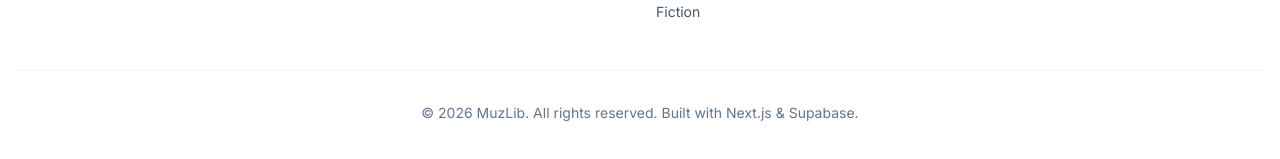
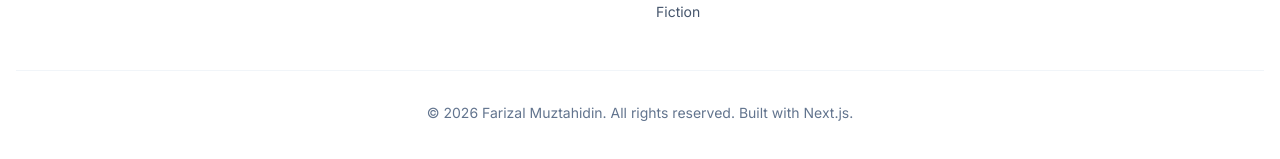
Before and after one commit to Farizal375/muzlib, a Next.js app: page / in a window 1280 px wide. Shown: the part 1291-1450 px from the top of the page. Built offline with nearby package versions, Linux system fonts and the light colour scheme; no server answers; the database is empty.

Commit message:
fix: footer

```diff
--- a/src/components/layout/footer.tsx
+++ b/src/components/layout/footer.tsx
@@ -69,7 +69,7 @@ export function Footer() {
         </div>
 
         <div className="border-t border-slate-100 mt-12 pt-8 text-center text-sm text-slate-500">
-          &copy; {new Date().getFullYear()} MuzLib. All rights reserved. Built with Next.js & Supabase.
+          &copy; {new Date().getFullYear()} Farizal Muztahidin. All rights reserved. Built with Next.js.
         </div>
       </div>
     </footer>
```
